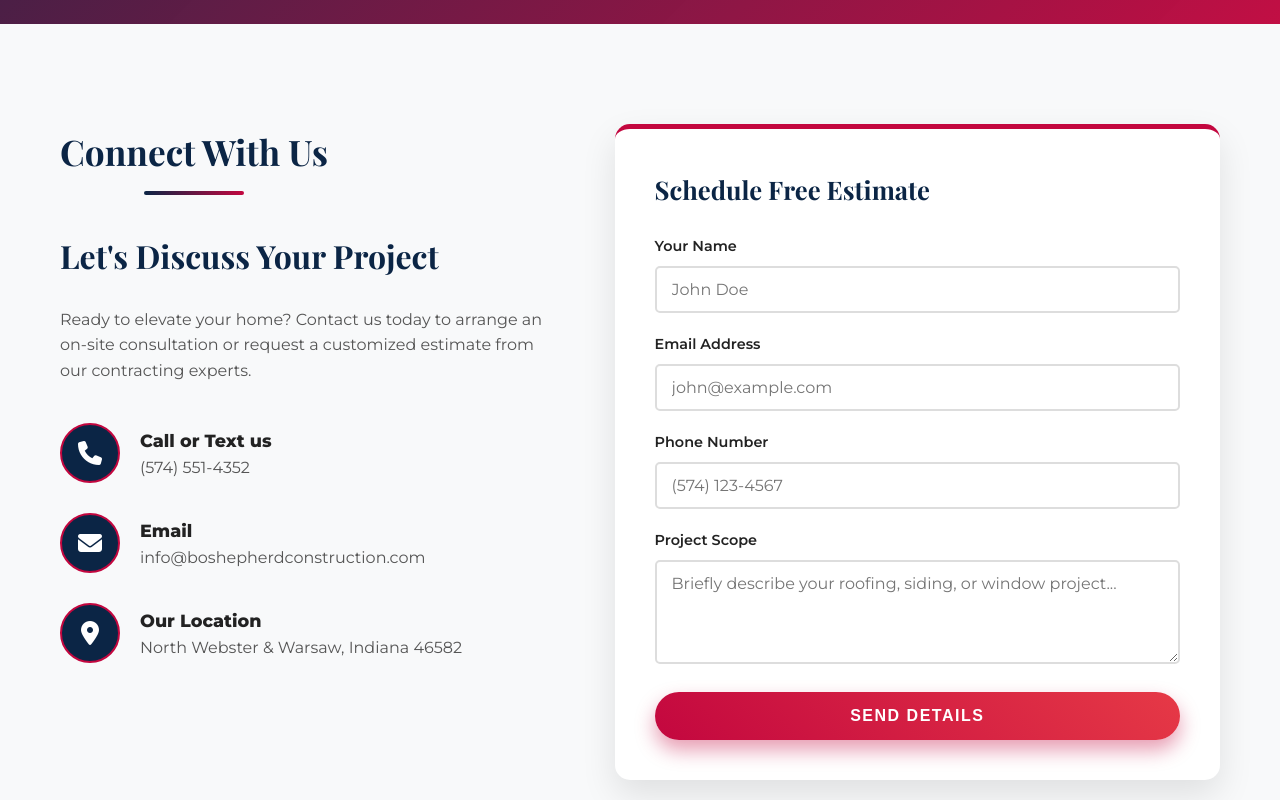
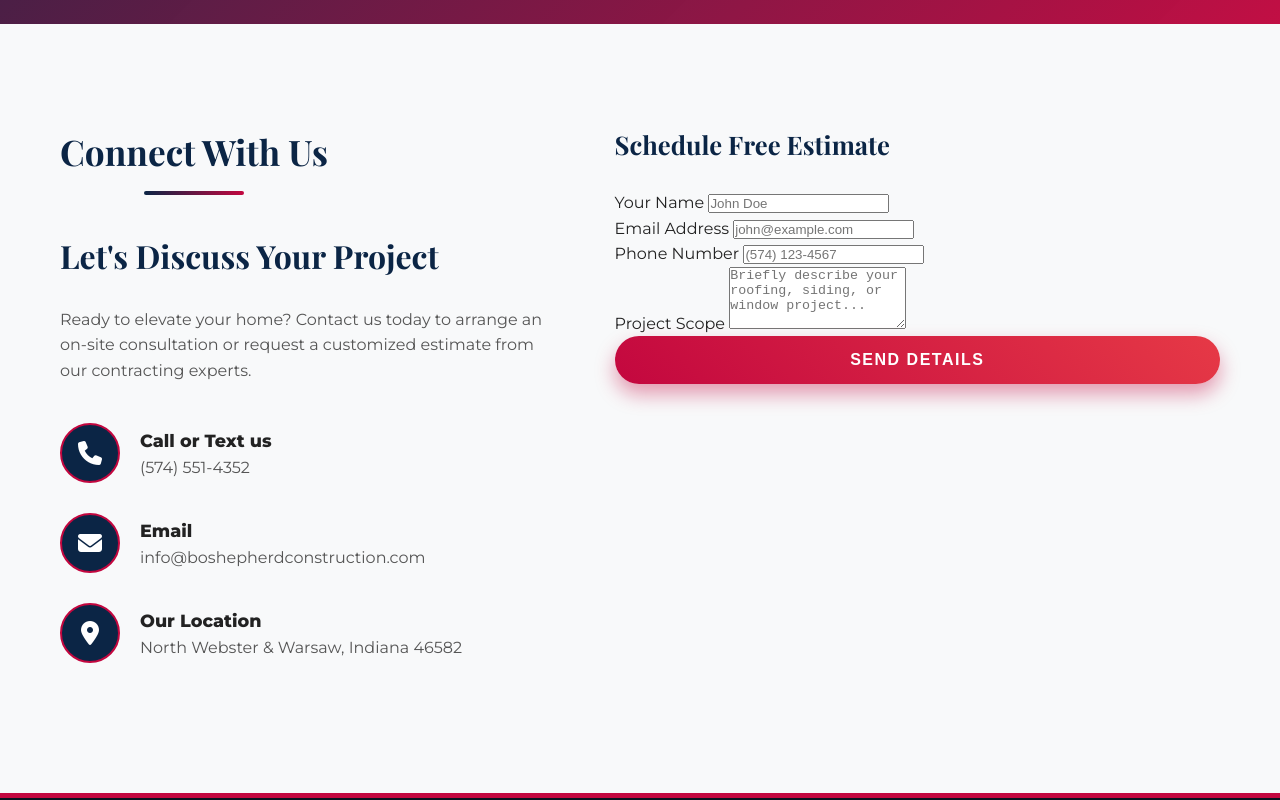
Before and after one commit to BoShepherdConstruction/Bo-Shepherd-Construction, a plain HTML site: page index.html in a window 1280 px wide. Shown: the part 3200-4000 px from the top of the page. Drawn offline with nearby package versions, Linux system fonts and the light colour scheme; grey boxes are pictures that could not be loaded; a web font is replaced by a local one.

Commit message:
Update index.html

```diff
--- a/index.html
+++ b/index.html
@@ -459,41 +459,6 @@
             color: var(--luxury-red);
         }
 
-        /* LUXURY PREMIUM FORM */
-        .contact-form {
-            background: var(--white);
-            padding: 40px;
-            border-radius: 15px;
-            box-shadow: 0 15px 35px rgba(0,0,0,0.1);
-            border-top: 5px solid var(--luxury-red);
-        }
-
-        .form-group {
-            margin-bottom: 20px;
-        }
-
-        .form-group label {
-            display: block;
-            font-weight: 600;
-            margin-bottom: 8px;
-            font-size: 0.9rem;
-        }
-
-        .form-control {
-            width: 100%;
-            padding: 12px 15px;
-            border: 2px solid #ddd;
-            border-radius: 5px;
-            font-family: 'Montserrat', sans-serif;
-            font-size: 1rem;
-            transition: border-color var(--transition-speed);
-        }
-
-        .form-control:focus {
-            outline: none;
-            border-color: var(--primary-blue);
-        }
-
         /* FOOTER SECTION */
         footer {
             background-color: var(--dark-bg);
```
